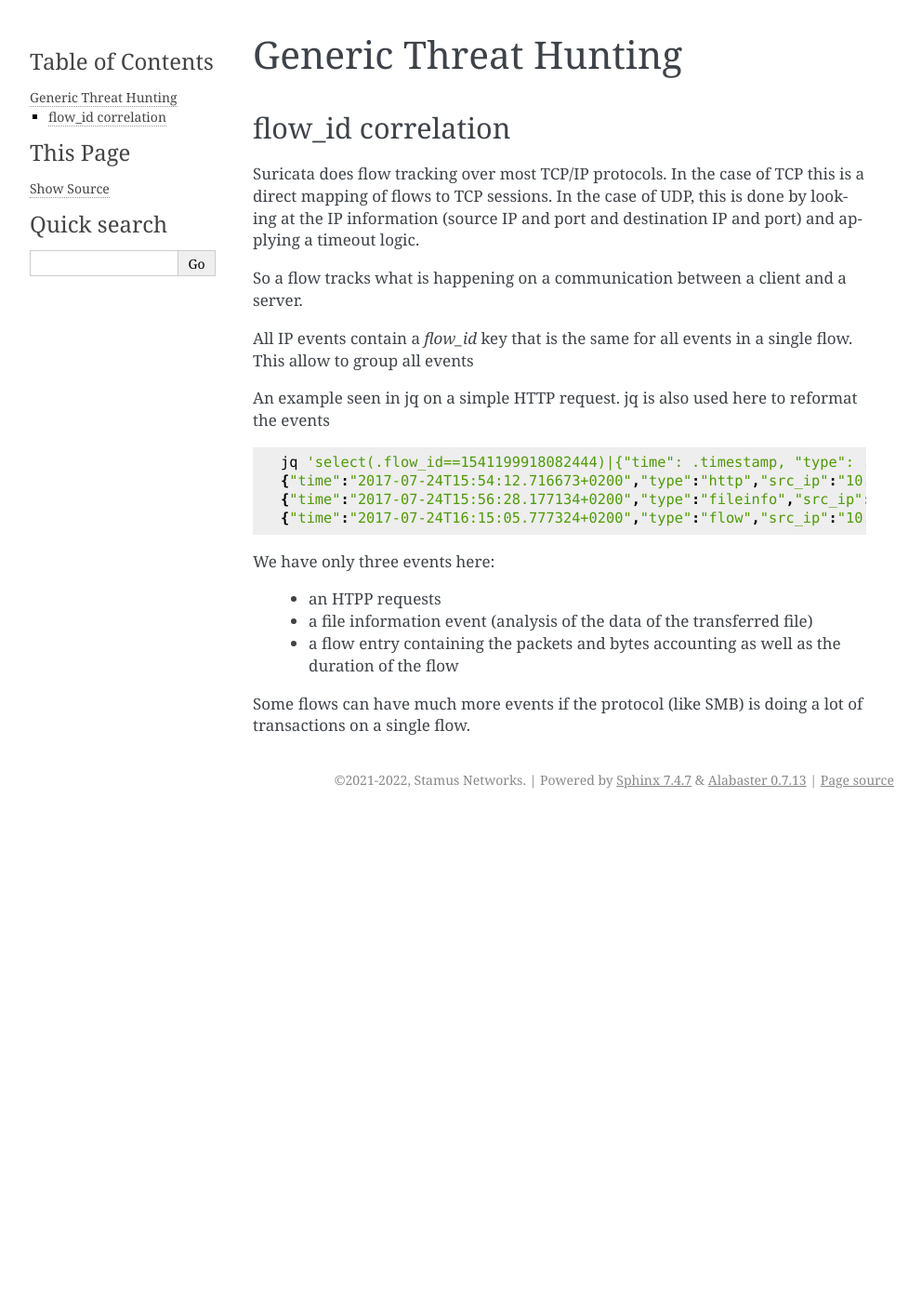
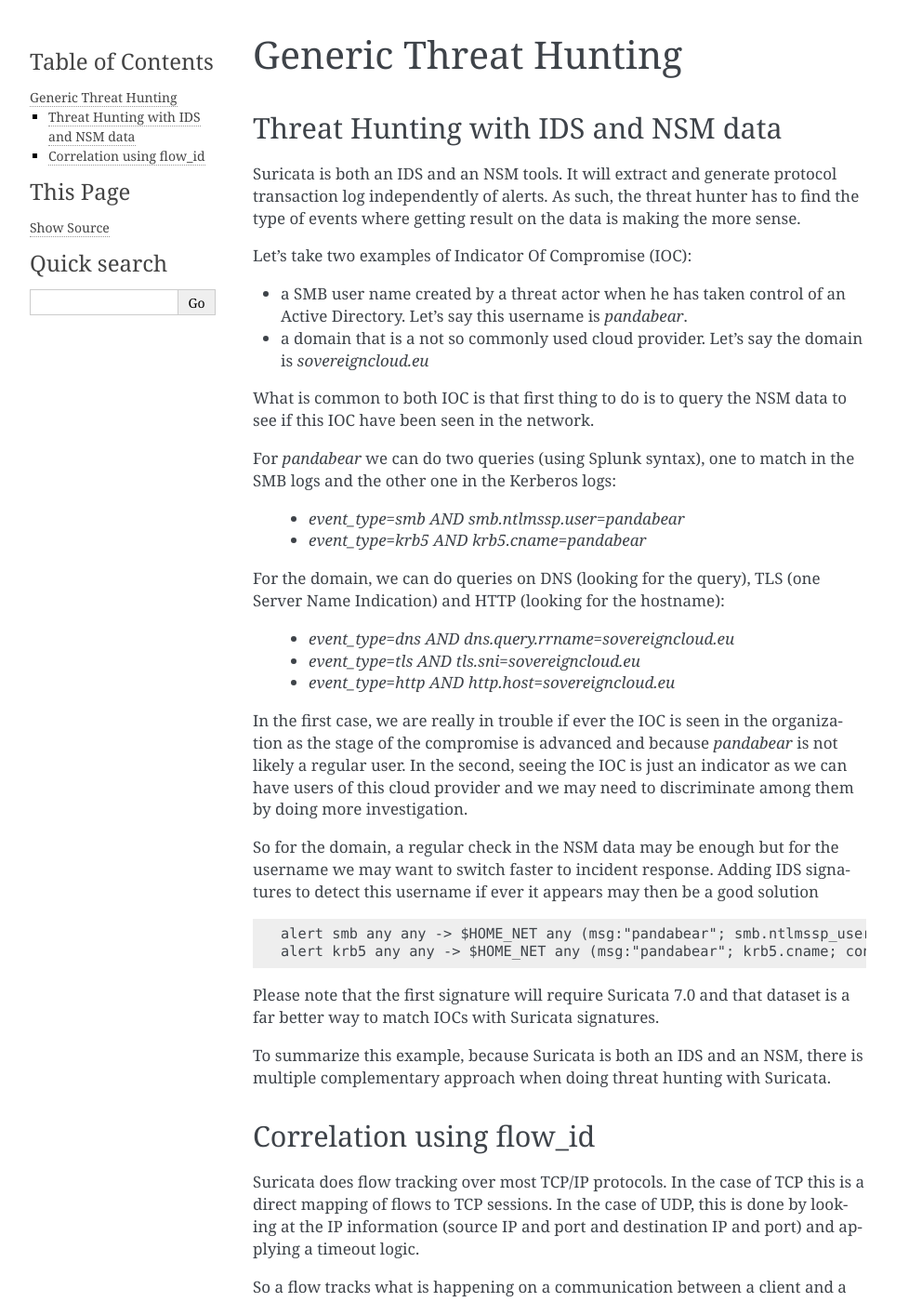
Before and after one commit to StamusNetworks/suricata-4-analysts, a Sphinx documentation site: the page built from source/generic-hunting.rst, in a window 1280 px wide and 1400 px high. Shown: the whole window at 93% size, without its empty margins (148-1140 px from the left). Built offline with Sphinx 7.4.7, drawn with Linux system fonts in a browser that asks for light colours.

Commit message:
generic: add ids/nsm balance

```diff
--- a/source/generic-hunting.rst
+++ b/source/generic-hunting.rst
@@ -1,8 +1,51 @@
 Generic Threat Hunting
 ======================
 
-flow_id correlation
--------------------
+Threat Hunting with IDS and NSM data
+------------------------------------
+
+Suricata is both an IDS and an NSM tools. It will extract and generate protocol transaction
+log independently of alerts. As such, the threat hunter has to find the type of events where getting
+result on the data is making the more sense.
+
+Let's take two examples of Indicator Of Compromise (IOC):
+
+- a SMB user name created by a threat actor when he has taken control of an Active Directory. Let's say this username is `pandabear`.
+- a domain that is a not so commonly used cloud provider. Let's say the domain is `sovereigncloud.eu`
+
+What is common to both IOC is that first thing to do is to query the
+NSM data to see if this IOC have been seen in the network.
+
+For `pandabear` we can do two queries (using Splunk syntax), one to match in the SMB logs and the other one
+in the Kerberos logs:
+
+ - `event_type=smb AND smb.ntlmssp.user=pandabear`
+ - `event_type=krb5 AND krb5.cname=pandabear`
+
+For the domain, we can do queries on DNS (looking for the query), TLS (one Server Name Indication) and HTTP (looking for the hostname):
+
+ - `event_type=dns AND dns.query.rrname=sovereigncloud.eu`
+ - `event_type=tls AND tls.sni=sovereigncloud.eu`
+ - `event_type=http AND http.host=sovereigncloud.eu`
+
+In the first case, we are really in trouble if ever the IOC is seen in the organization as the stage of the compromise is advanced
+and because `pandabear` is not likely a regular user. In the second, seeing the IOC is just
+an indicator as we can have users of this cloud provider and we may need to discriminate among them by doing more investigation.
+
+So for the domain, a regular check in the NSM data may be enough but for the username we may want to switch faster to
+incident response. Adding IDS signatures to detect this username if ever it appears may then be a good solution ::
+
+ alert smb any any -> $HOME_NET any (msg:"pandabear"; smb.ntlmssp_user; content:"pandabear"; ...
+ alert krb5 any any -> $HOME_NET any (msg:"pandabear"; krb5.cname; content:"pandabear"; ...
+
+Please note that the first signature will require Suricata 7.0 and that dataset is a far better way to match IOCs with Suricata signatures.
+
+To summarize this example, because Suricata is both an IDS and an NSM, there is multiple complementary approach
+when doing threat hunting with Suricata.
+
+
+Correlation using flow_id
+-------------------------
 
 Suricata does flow tracking over most TCP/IP protocols. In the case
 of TCP this is a  direct mapping of flows to TCP sessions. In the case of UDP,
```
